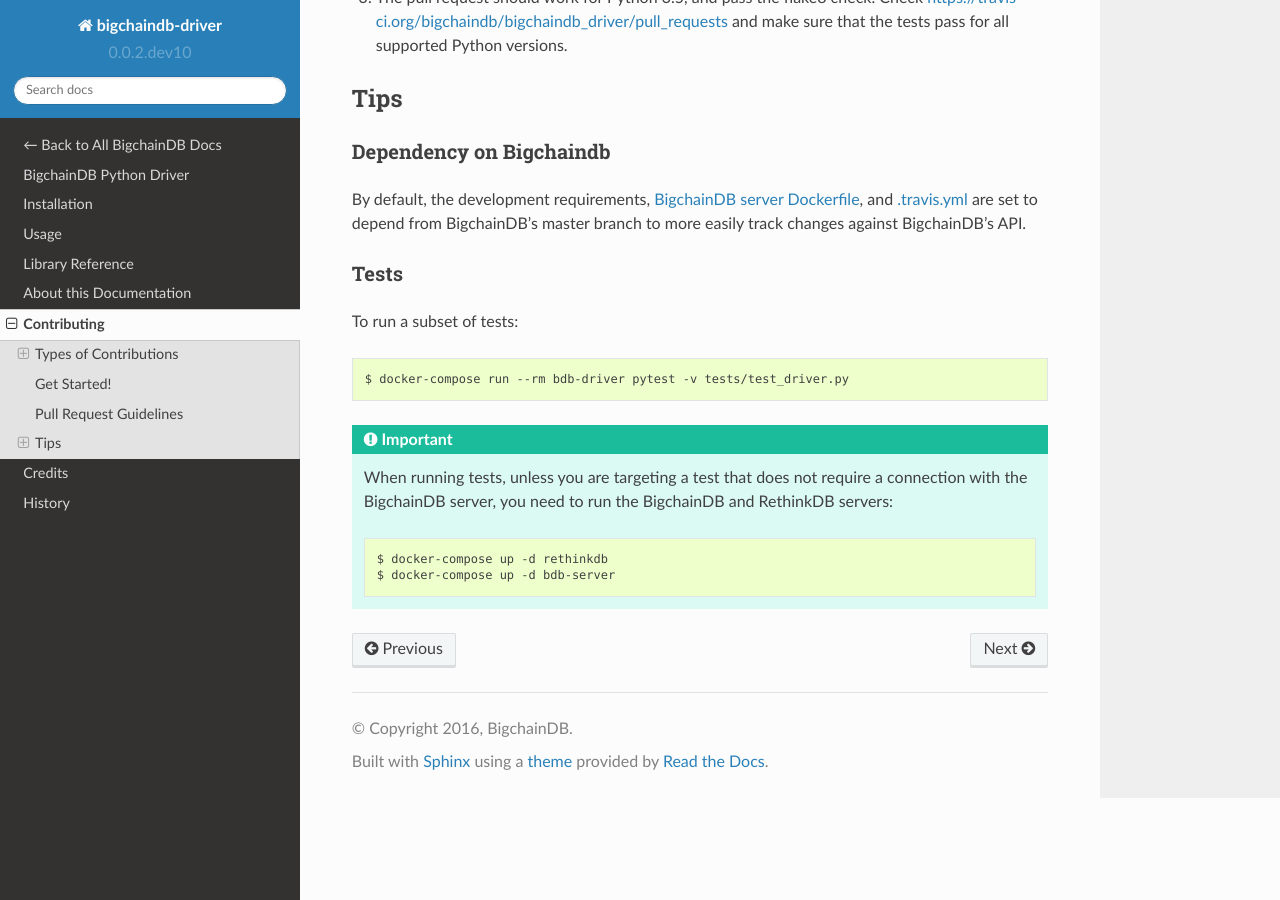
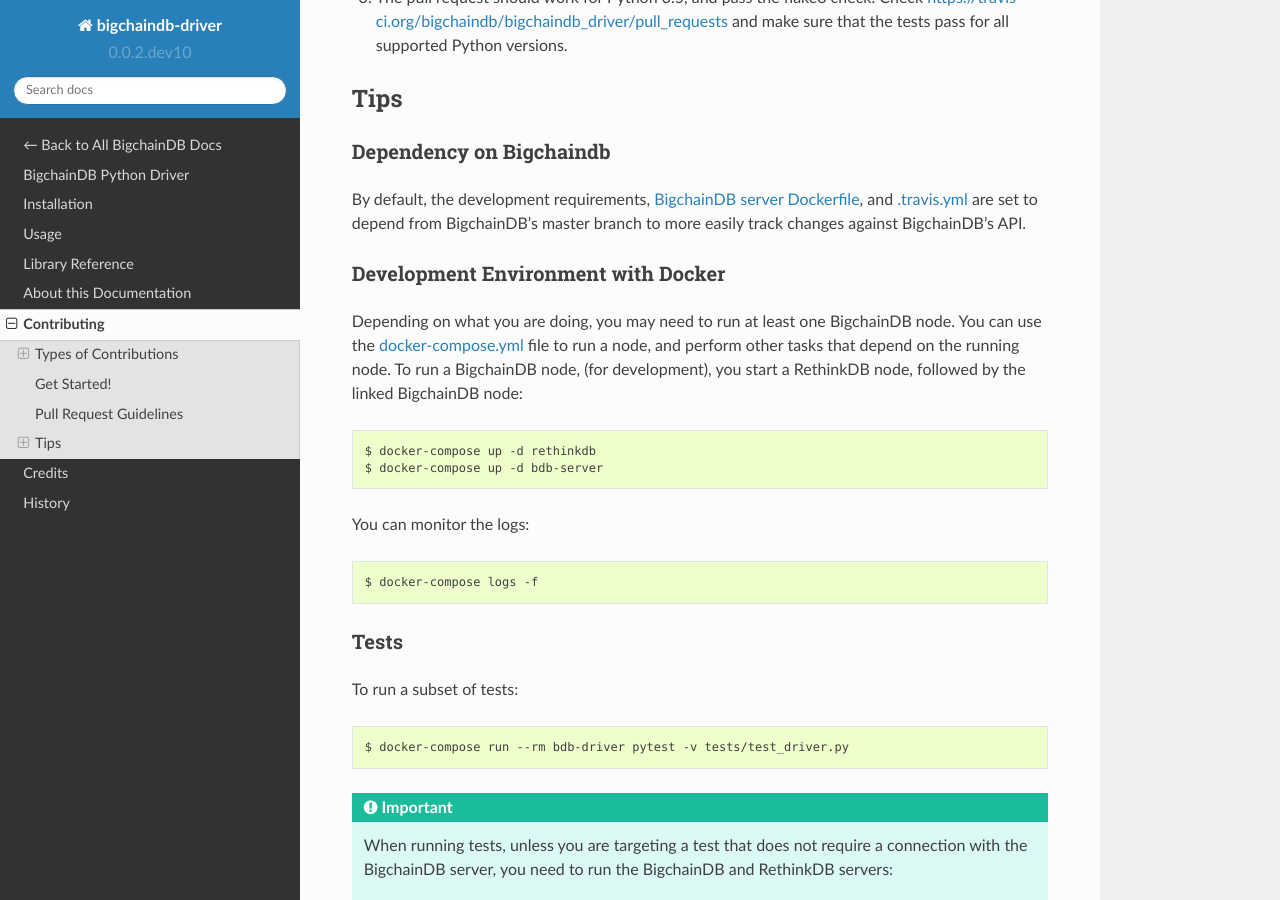
Before and after one commit to bigchaindb/bigchaindb-driver, a Sphinx documentation site: the page built from docs/contributing.rst, in a window 1280 px wide and 900 px high, scrolled down 2368 px. Built offline with Sphinx 7.4.7 and the Read the Docs theme 2.0.0, drawn with Linux system fonts in a browser that asks for light colours.

Commit message:
Add small section on docker-based dev environment

```diff
--- a/CONTRIBUTING.rst
+++ b/CONTRIBUTING.rst
@@ -119,6 +119,25 @@
 are set to depend from BigchainDB's master branch to more easily track changes
 against BigchainDB's API.
 
+
+.. _devenv-docker:
+
+Development Environment with Docker
+~~~~~~~~~~~~~~~~~~~~~~~~~~~~~~~~~~~
+Depending on what you are doing, you may need to run at least one BigchainDB
+node. You can use the `docker-compose.yml`_ file to run a node, and perform
+other tasks that depend on the running node. To run a BigchainDB node, (for
+development), you start a RethinkDB node, followed by the linked BigchainDB
+node::
+
+    $ docker-compose up -d rethinkdb
+    $ docker-compose up -d bdb-server
+
+You can monitor the logs::
+
+    $ docker-compose logs -f
+
+
 Tests
 ~~~~~
 
@@ -132,3 +151,6 @@
 
     $ docker-compose up -d rethinkdb
     $ docker-compose up -d bdb-server
+
+
+.. _docker-compose.yml: https://github.com/bigchaindb/bigchaindb-driver/blob/master/docker-compose.yml
--- a/docs/usage.rst
+++ b/docs/usage.rst
@@ -46,7 +46,7 @@
 .. note:: The URL you pass to :class:`~bigchaindb_driver.BigchainDB` needs to
     be pointing to a running server node. In the current example, it implies
     that you are running the docker-based dev setup that comes along with the
-    `bigchaindb_driver`_ repository.
+    `bigchaindb_driver`_ repository. See :ref:`devenv-docker` for instructions.
 
 Asset Creation
 --------------
```
